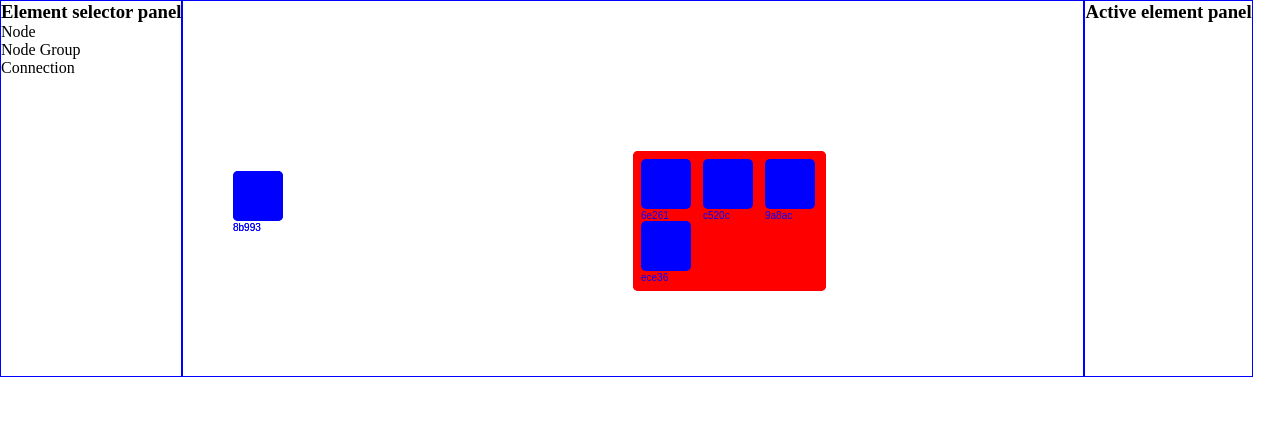
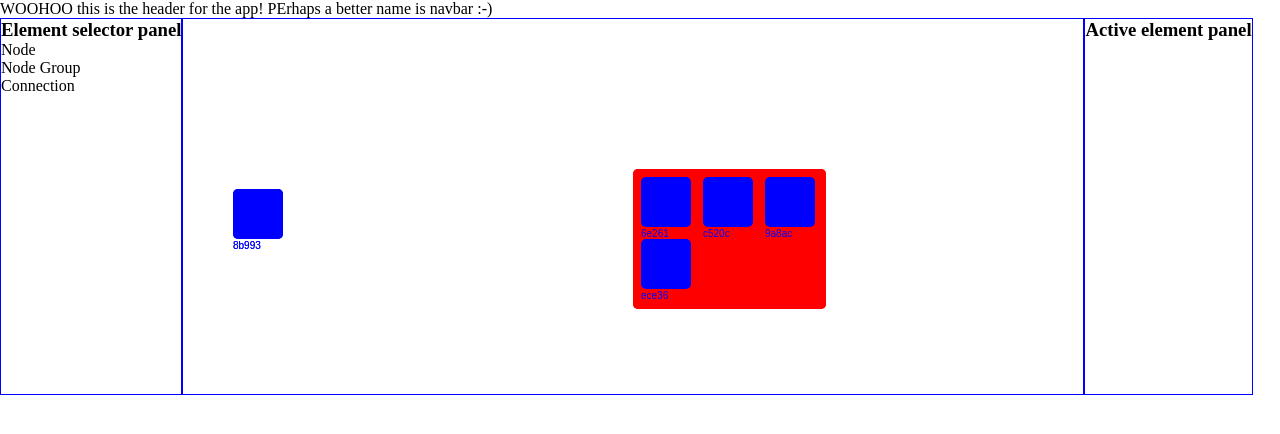
Before and after one commit to tjfranks02/network-manager-gui, a React (Vite) app in the folder ui/: page / in a window 1280 px wide. Shown: the top 434 px of the page. Built offline with nearby package versions, Linux system fonts and the light colour scheme.

Commit message:
Added in dodgy placeholder header/navbar component.

```diff
--- /dev/null
+++ b/ui/src/components/Header/Header.tsx
@@ -0,0 +1,9 @@
+import css from "./styles.module.css";
+
+const Header = () => {
+  return (
+    <div>WOOHOO this is the header for the app! PErhaps a better name is navbar :-)</div>
+  );
+};
+
+export default Header;
--- a/ui/src/pages/Dashboard/Dashboard.tsx
+++ b/ui/src/pages/Dashboard/Dashboard.tsx
@@ -4,16 +4,20 @@
 import ActiveElementPanel from "../../components/EditorView/ActiveElementPanel/ActiveElementPanel";
 import ElementSelectorPanel from "../../components/EditorView/ElementSelectorPanel/ElementSelectorPanel";
 
-import css from './styles.module.css';
+import css from "./styles.module.css";
+import Header from "../../components/Header/Header";
 
 const Dashboard = () => {
   const activeElement = useSelector((state: RootState) => state.activeElement.element);
 
   return (
     <div className={css.container}>
-      <ElementSelectorPanel />
-      <Canvas />
-      <ActiveElementPanel activeElement={activeElement} />
+      <Header />
+      <div className={css.editorContainer}>
+        <ElementSelectorPanel />
+        <Canvas />
+        <ActiveElementPanel activeElement={activeElement} />
+      </div>
     </div>
   );
 };
--- a/ui/src/pages/Dashboard/styles.module.css
+++ b/ui/src/pages/Dashboard/styles.module.css
@@ -1,3 +1,8 @@
 .container {
   display: flex;
+  flex-direction: column;
 }
+
+.editorContainer {
+  display: flex;
+}
```
Also changed, not shown: ui/src/components/Header/styles.module.css (added).
